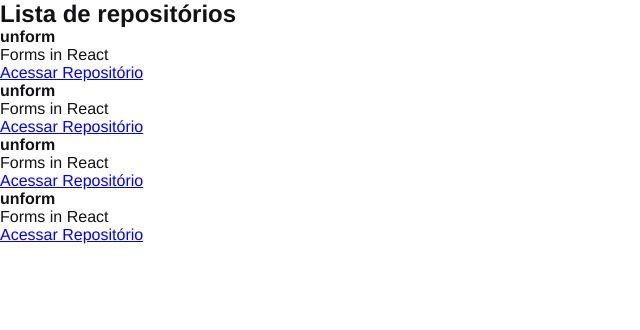
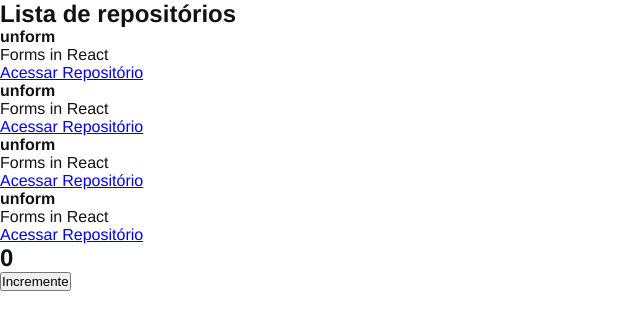
Before and after one commit to renatolobo1/01-github-explorer, a React app: page / in a window 1280 px wide. Shown: the top 330 px of the page, without its empty margins (0-640 px from the left). Built offline with nearby package versions, Linux system fonts and the light colour scheme.

Commit message:
A imutabilidade no React

```diff
--- a/src/App.jsx
+++ b/src/App.jsx
@@ -1,8 +1,13 @@
+import { Counter } from './components/Counter';
 import { RepositoryList } from './components/RepositoryList';
 import './styles/global.scss';
 
-export function App(){
+export function App() {
 
-
-  return <RepositoryList/>
+  return (
+    <>
+      <RepositoryList />
+      <Counter />
+    </>
+  )
 }
--- /dev/null
+++ b/src/components/Counter.jsx
@@ -0,0 +1,19 @@
+import { useState } from "react"
+
+export function Counter(){
+
+  const [counter, setCounter] = useState(0)
+
+  function increment(){
+    setCounter(counter +1);
+  }
+
+  return (
+    <div>
+      <h2>{counter}</h2>
+      <button type="button" onClick={increment}>
+        Incremente
+      </button>
+    </div>
+  );
+}
```
